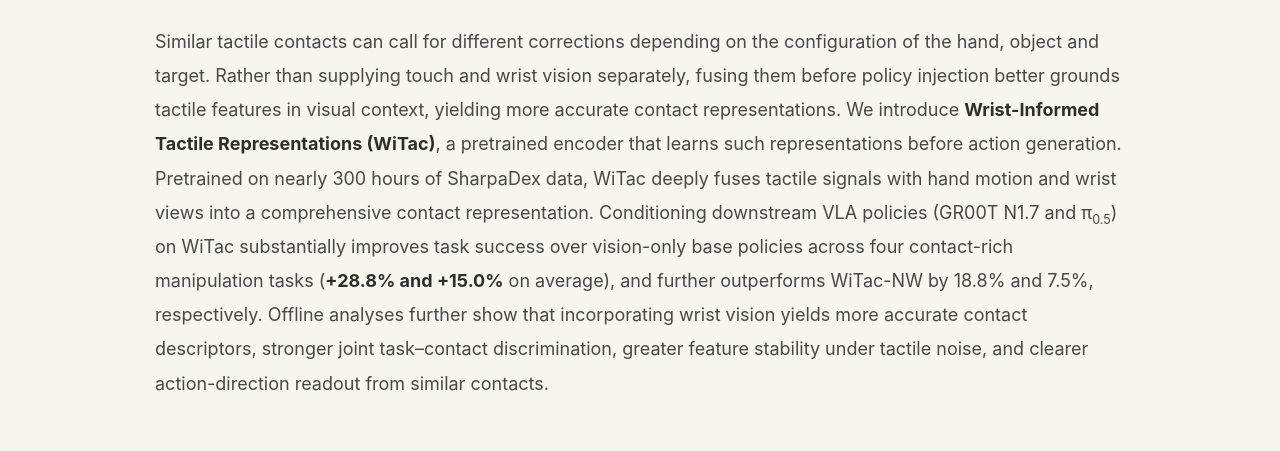
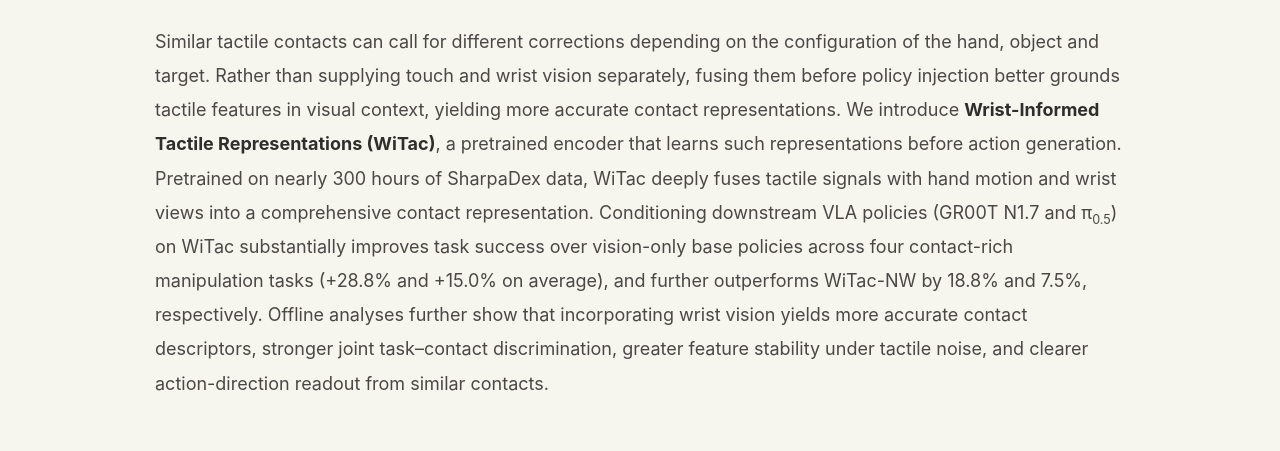
Before and after one commit to Wrist-Informed-Tactile-Representations/wrist-informed-tactile-representations.github.io, a plain HTML site: page index.html in a window 1280 px wide. Shown: the part 921-1372 px from the top of the page. Drawn offline with Linux system fonts and the light colour scheme.

Commit message:
Remove emphasis from abstract success gains

```diff
--- a/index.html
+++ b/index.html
@@ -46,7 +46,7 @@
     <section id="abstract" class="section abstract-section container" aria-labelledby="abstract-title">
       <h2 id="abstract-title" class="centered-title">Abstract</h2>
       <div class="abstract-text">
-        <p>Similar tactile contacts can call for different corrections depending on the configuration of the hand, object and target. Rather than supplying touch and wrist vision separately, fusing them before policy injection better grounds tactile features in visual context, yielding more accurate contact representations. We introduce <strong>Wrist-Informed Tactile Representations (WiTac)</strong>, a pretrained encoder that learns such representations before action generation. Pretrained on nearly 300 hours of SharpaDex data, WiTac deeply fuses tactile signals with hand motion and wrist views into a comprehensive contact representation. Conditioning downstream VLA policies (GR00T N1.7 and π<sub>0.5</sub>) on WiTac substantially improves task success over vision-only base policies across four contact-rich manipulation tasks (<strong>+28.8% and +15.0%</strong> on average), and further outperforms WiTac-NW by 18.8% and 7.5%, respectively. Offline analyses further show that incorporating wrist vision yields more accurate contact descriptors, stronger joint task–contact discrimination, greater feature stability under tactile noise, and clearer action-direction readout from similar contacts.</p>
+        <p>Similar tactile contacts can call for different corrections depending on the configuration of the hand, object and target. Rather than supplying touch and wrist vision separately, fusing them before policy injection better grounds tactile features in visual context, yielding more accurate contact representations. We introduce <strong>Wrist-Informed Tactile Representations (WiTac)</strong>, a pretrained encoder that learns such representations before action generation. Pretrained on nearly 300 hours of SharpaDex data, WiTac deeply fuses tactile signals with hand motion and wrist views into a comprehensive contact representation. Conditioning downstream VLA policies (GR00T N1.7 and π<sub>0.5</sub>) on WiTac substantially improves task success over vision-only base policies across four contact-rich manipulation tasks (+28.8% and +15.0% on average), and further outperforms WiTac-NW by 18.8% and 7.5%, respectively. Offline analyses further show that incorporating wrist vision yields more accurate contact descriptors, stronger joint task–contact discrimination, greater feature stability under tactile noise, and clearer action-direction readout from similar contacts.</p>
       </div>
     </section>
 
```
